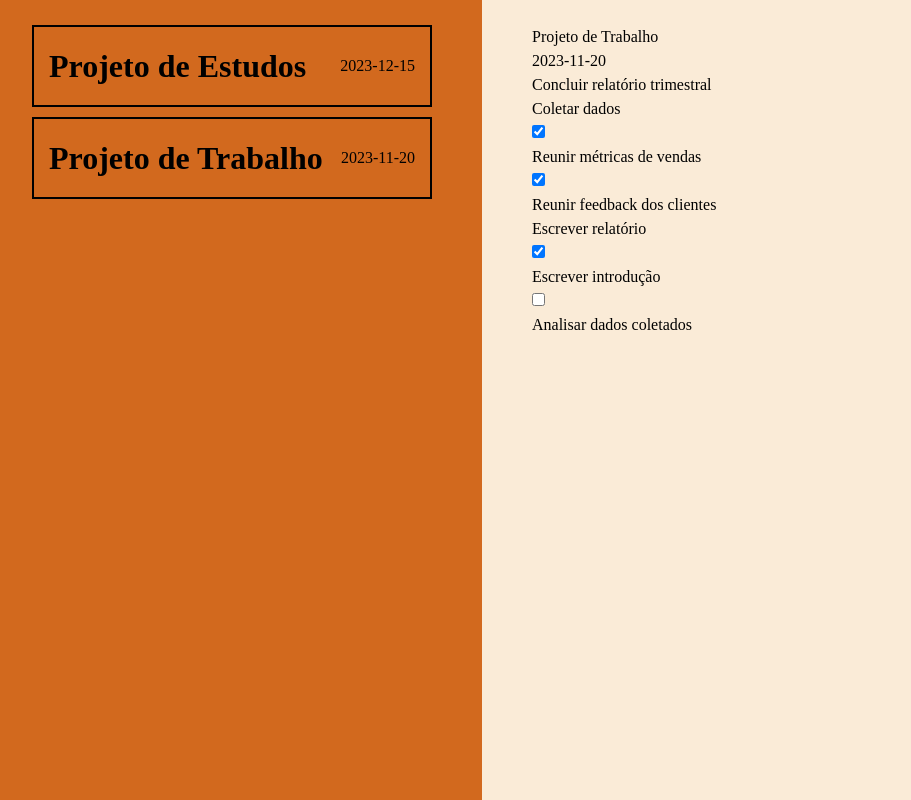
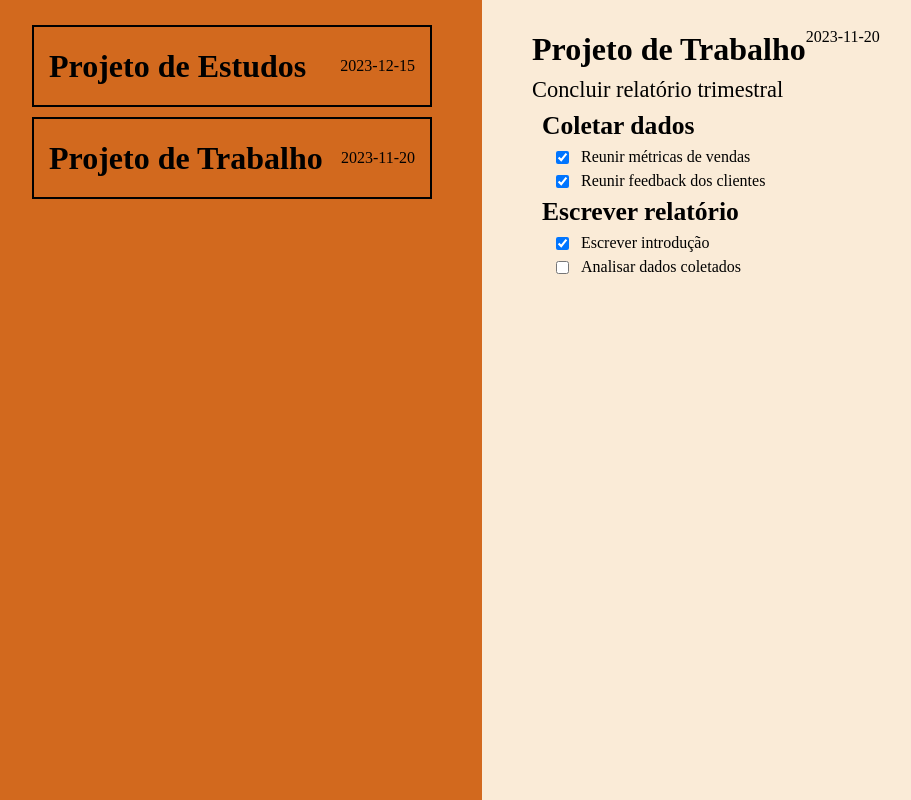
Before and after one commit to Gabriel-Muniz/to-do, a website built with webpack: page src/template.html in a window 1280 px wide. Shown: the whole page, without its empty margins (18-929 px from the left). Built offline with nearby package versions, Linux system fonts and the light colour scheme.

Commit message:
STYLE: project display basic layout

```diff
--- a/src/modules/projectView.js
+++ b/src/modules/projectView.js
@@ -54,7 +54,7 @@ export function renderProjectMainSection(project) {
   const descriptionInput = document.createElement('div');
   descriptionInput.setAttribute('contenteditable', 'true');
   descriptionInput.setAttribute('spellcheck', 'false');
-  descriptionInput.classList.add('project-description-edit')
+  descriptionInput.classList.add('project-edit-description')
   descriptionInput.textContent = project.description;
 
   const taskWrapper = document.createElement('div');
--- a/src/styles/main.css
+++ b/src/styles/main.css
@@ -46,3 +46,33 @@ li {
   display: flex;
   flex-direction: column;
 }
+.project-main-wrapper {
+  display: grid;
+  grid-template-columns: 2fr 1fr;
+  grid-auto-rows: min-content;
+}
+.project-edit-description {
+  grid-row: 2;
+  grid-column: 1/3;
+
+  font-size: 1.4em;
+}
+.project-edit-title {
+  font-weight: bold;
+  font-size: 2em;
+}
+.project-task-wrapper{
+  grid-column: 1/3;
+
+  margin-left: 10px;
+}
+.task-edit-title {
+  font-weight: bold;
+  font-size: 1.6em;
+}
+.step-row {
+  display: flex;
+  align-items: center;
+  gap: 12px;
+  margin-left: 14px;
+}
```
